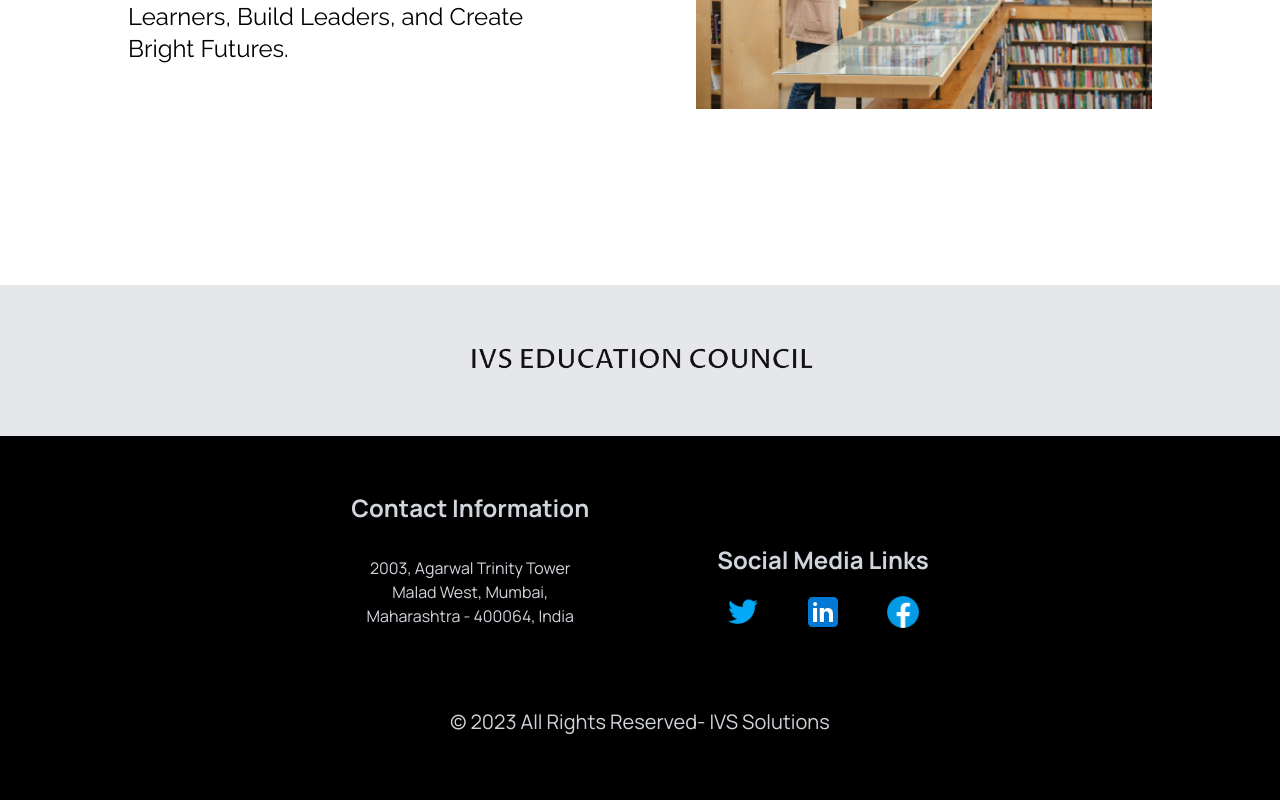
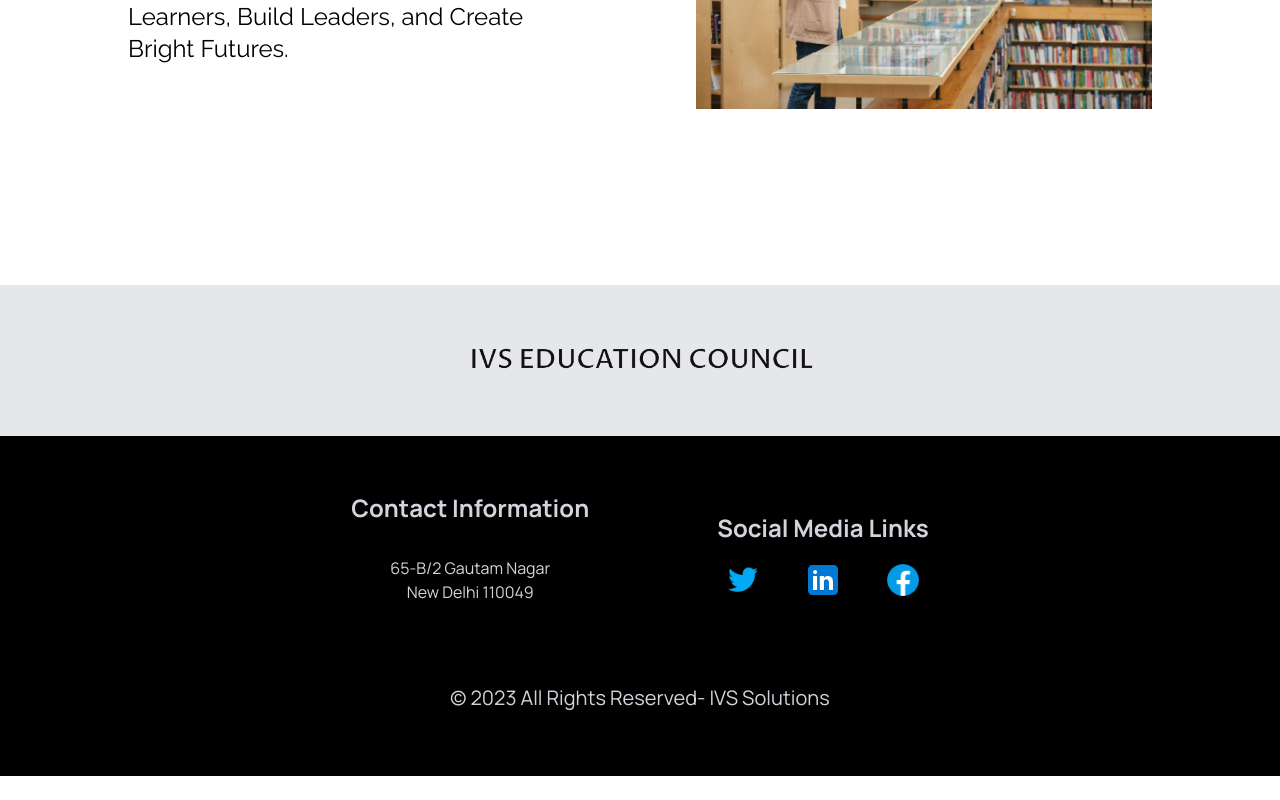
Before and after one commit to rohan9024/donations-ivs, a Next.js app: page / in a window 1280 px wide. Shown: the part 2376-3176 px from the top of the page. After the commit the page ends 3152 px from the top, so only its background shows below. Built offline with nearby package versions, Linux system fonts and the light colour scheme.

Commit message:
Made some minor changes

```diff
--- a/components/Footer.js
+++ b/components/Footer.js
@@ -26,13 +26,13 @@
                     />
                 </div>
             </div>
-            <div className='w-4/5 mx-auto my-10 text-center flex flex-col lg:flex-row justify-center items-center lg:space-x-32 space-y-10'>
-                <div className='flex flex-col justify-start items-center'>
+            <div className='w-4/5 mx-auto my-10 text-center flex flex-col lg:flex-row justify-center items-center lg:space-x-32 lg:space-y-0 space-y-10'>
+                <div className='flex flex-col justify-center items-center'>
 
                     <h1 className={`${manrope.className} my-4 font-bold text-2xl hover:cursor-pointer`}>Contact Information</h1>
-                    <h1 className={`${manrope.className} my-4 hover:cursor-pointer`}> 2003, Agarwal Trinity Tower <br /> Malad West, Mumbai, <br /> Maharashtra - 400064, India</h1>
+                    <h1 className={`${manrope.className} my-4 hover:cursor-pointer`}> 65-B/2 Gautam Nagar <br /> New Delhi 110049</h1>
                 </div>
-                <div className='flex flex-col justify-start items-center '>
+                <div className='flex flex-col justify-center items-center '>
 
                     <h1 className={`${manrope.className} hidden md:flex my-4 font-bold text-2xl hover:cursor-pointer`}>Social Media Links</h1>
                     <section className='flex space-x-10 items-center justify-center'>
--- a/components/Navbar.js
+++ b/components/Navbar.js
@@ -67,7 +67,7 @@
                             (
                                 <motion.div
                                     whileTap={{ scale: 0.97 }}
-                                    className='lg:hidden object-contain rounded-full p-4 hover:cursor-pointer bg-white' onClick={() => setMenu(false)}>
+                                    className='lg:hidden object-contain rounded-full p-3 hover:cursor-pointer bg-white' onClick={() => setMenu(false)}>
                                     <Image
                                         src="/close.png"
                                         width={20}
@@ -80,7 +80,7 @@
                             :
                             (
                                 <motion.div
-                                    className='lg:hidden object-contain rounded-full p-4 hover:cursor-pointer bg-white' onClick={() => setMenu(true)}>
+                                    className='lg:hidden object-contain rounded-full p-3 hover:cursor-pointer bg-white' onClick={() => setMenu(true)}>
                                     <Image
                                         src="/menu.png"
                                         width={20}
```
